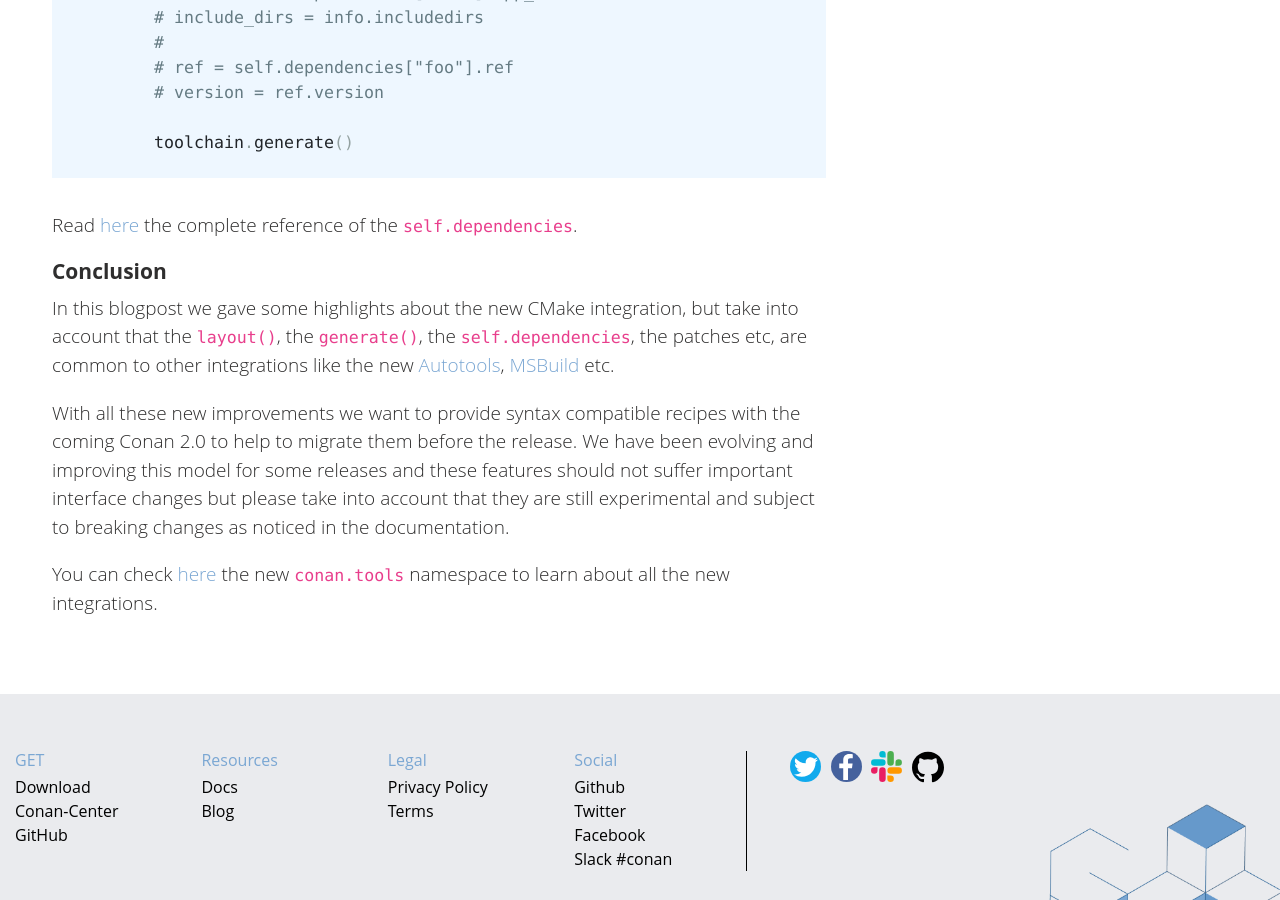
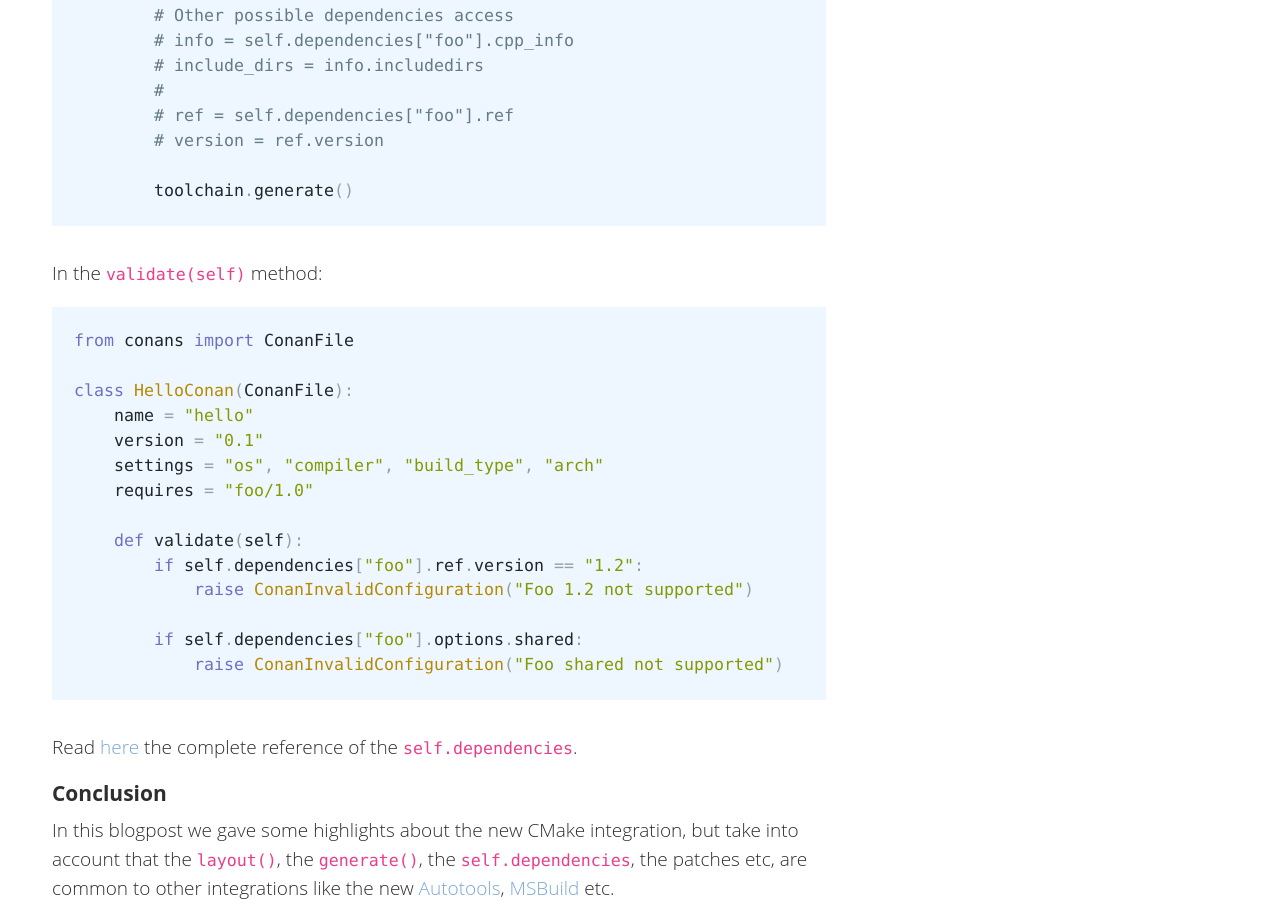
Before and after one commit to conan-io/conan-io.github.io, a Jekyll site: the page built from _posts/2021-09-07-New-CMake-Transparent-Integration-Guide.markdown, in a window 1280 px wide and 900 px high, scrolled down 11792 px. Built offline with Jekyll 4.4.1, drawn with Linux system fonts in a browser that asks for light colours; comment, search, counter and statistics services are not loaded; some of the changed text lies outside the part shown.

Commit message:
Review dependencies

```diff
--- a/_posts/2021-09-07-New-CMake-Transparent-Integration-Guide.markdown
+++ b/_posts/2021-09-07-New-CMake-Transparent-Integration-Guide.markdown
@@ -288,7 +288,7 @@ class HelloConan(ConanFile):
 {% endhighlight %}
 
 
-TO:
+To:
 
 **conanfile.py**
 
@@ -330,7 +330,7 @@ local directory, the recipe development becomes easier, even working with editab
 
 A couple of classic patterns you can avoid using the `layout()` method are the following:
 
-FROM:
+From:
 
 **conandata.yml**
 
@@ -439,7 +439,10 @@ Check the [layout()](https://docs.conan.io/en/latest/developing_packages/package
 
 Sometimes, in a recipe, you need to access the dependencies to check something, typically the version and the root package folder.
 Previously this could be done by accessing the _deps_cpp_info_ object in almost any method of the recipe. With the new model,
-the access to the dependencies should be done at the ``generate()`` method, and using the new ``self.dependencies`` object:
+the access to the dependencies should be done at the ``generate()`` and the ``validate()`` methods, using the
+new ``self.dependencies`` object.
+
+In the ``generate(self)``:
 
 From:
 
@@ -491,6 +494,28 @@ class HelloConan(ConanFile):
 
 {% endhighlight %}
 
+In the ``validate(self)`` method:
+
+{% highlight python %}
+
+from conans import ConanFile
+
+class HelloConan(ConanFile):
+    name = "hello"
+    version = "0.1"
+    settings = "os", "compiler", "build_type", "arch"
+    requires = "foo/1.0"
+
+    def validate(self):
+        if self.dependencies["foo"].ref.version == "1.2":
+            raise ConanInvalidConfiguration("Foo 1.2 not supported")
+
+        if self.dependencies["foo"].options.shared:
+            raise ConanInvalidConfiguration("Foo shared not supported")
+
+
+{% endhighlight %}
+
 Read [here](https://docs.conan.io/en/latest/reference/conanfile/dependencies.html?highlight=dependencies#dependencies) the complete reference of the `self.dependencies`.
 
 ### Conclusion
```
Also changed, not shown: other parts of _posts/2021-09-07-New-CMake-Transparent-Integration-Guide.markdown (+1 -1 lines).
